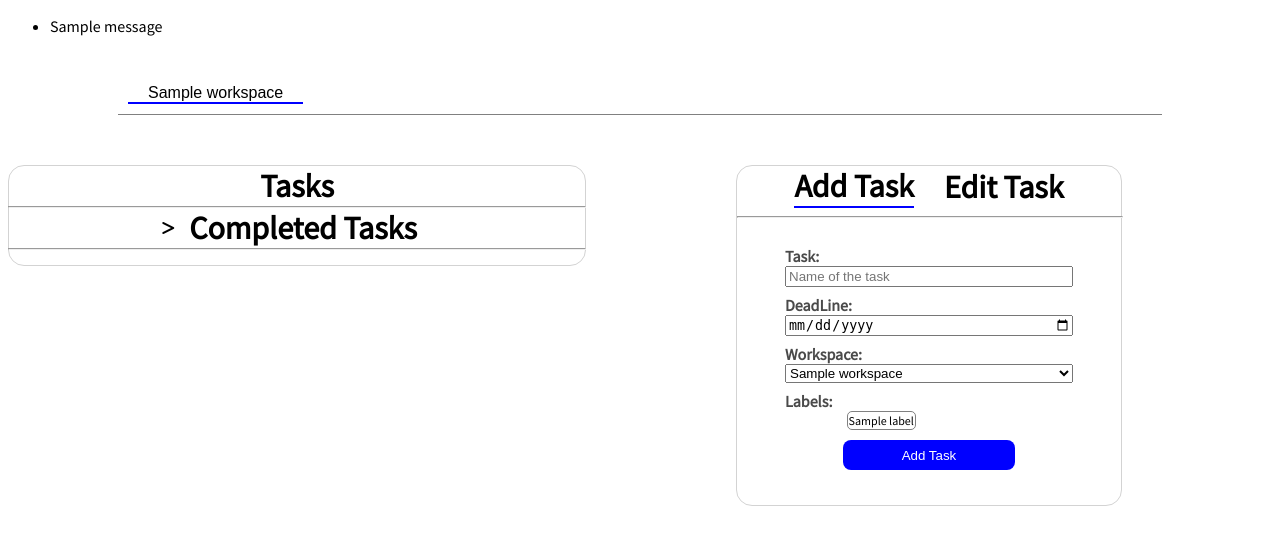
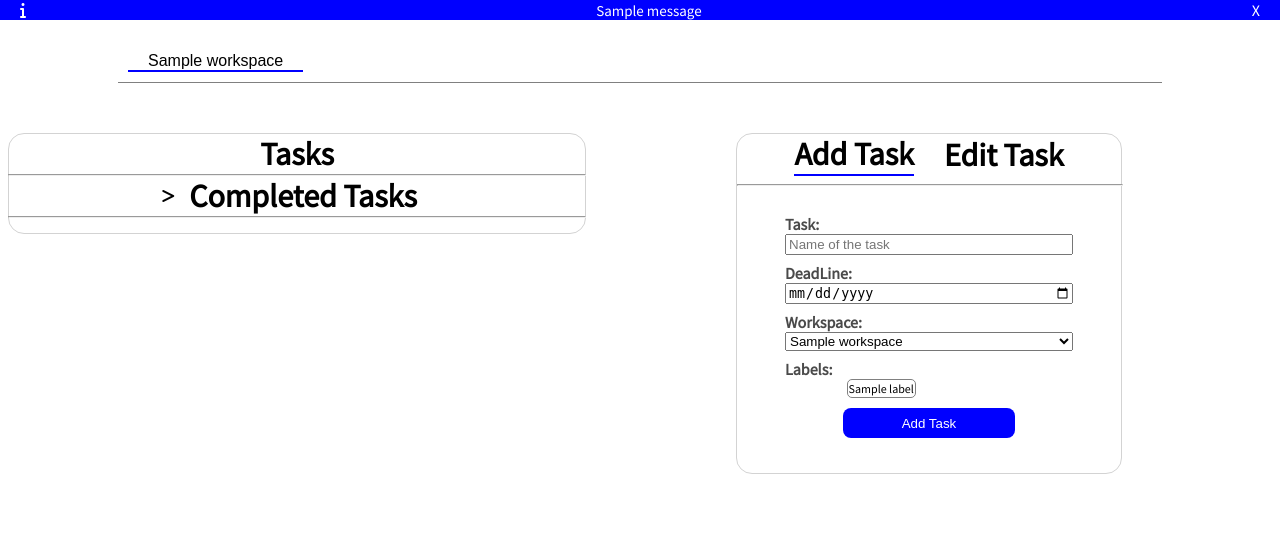
Before and after one commit to kavala838/todo, a Flask app: page / in a window 1280 px wide. Shown: the part 52-597 px from the top of the page. Run offline with Flask 3, Linux system fonts and the light colour scheme; a user stored in the database is signed in; tables that the repository leaves empty hold one stand-in row (values such as "Sample post"); one stand-in notice (Sample message) is shown; some libraries are stand-ins or nearby versions.

Commit message:
flash messages classification and ui update

```diff
--- a/src/auth/routes.py
+++ b/src/auth/routes.py
@@ -16,7 +16,7 @@ def login_us():
     password= request.form.get('pass')
     user = User.query.filter_by(username=username).first()
     if not user or not check_password_hash(user.password, password):
-        flash('Credentials did not match! Please Try again with different values.')
+        flash('errCredentials did not match! Please Try again with different values.')
         return redirect(url_for('auth.login'))
     login_user(user, remember=True, duration=datetime.timedelta(minutes=10))
     print('user logged in')
--- a/src/templates/base.html
+++ b/src/templates/base.html
@@ -25,14 +25,31 @@
             {% endif %}
         </div>
 
-        <div class="falshMessages">
+        <div class="">
             {% with messages=get_flashed_messages() %}
                 {% if messages %}
-                    <ul class=flashes>
                     {% for message in messages %}
-                    <li>{{ message }}</li>
+
+                    {% if message[:3]=="err" %}
+                    <div class="flashMessages msg-err">
+                        <i class="fa fa-exclamation"></i>
+                        <div class="flash-message">{{ message }}</div>
+                        <div onclick="return this.parentNode.remove();" class="">X</div>
+                    </div>
+                    {% elif message[:3]=="suc" %}
+                    <div class="flashMessages msg-succ">
+                        <i class="fa fa-exclamation"></i>
+                        <div class="flash-message">{{ message }}</div>
+                        <div onclick="return this.parentNode.remove();" class="">X</div>
+                    </div>
+                    {% else %}
+                    <div class="flashMessages  msg-info">
+                        <i class="fa fa-info"></i>
+                        <div class="flash-message">{{ message }}</div>
+                        <div onclick="return this.parentNode.remove();" class="">X</div>
+                    </div>
+                    {% endif %}
                     {% endfor %}
-                    </ul>
                 {% endif %}
             {% endwith %}
         </div>
@@ -48,6 +65,32 @@
 
 
 <style>
+    .flashMessages{
+        padding-left: 20px;
+        padding-right: 20px;
+        display: flex;
+        flex-direction: row;
+        justify-content: space-between;
+        align-items: center;
+        text-align: left;
+    }
+    .flash-message{
+        font-size: 15px;
+        margin-left: 20px;
+    }
+    .msg-err{
+        background-color: red;
+        color: white;
+
+    }
+    .msg-info{
+        background-color: blue;
+        color: white;
+    }
+    .msg-succ{
+        background-color: green;
+        color: white;
+    }
     a{
         color: white;
         text-decoration: none;
```
Also changed, not shown: src/profile/routes.py (+4 -4 lines), 3 other files.
